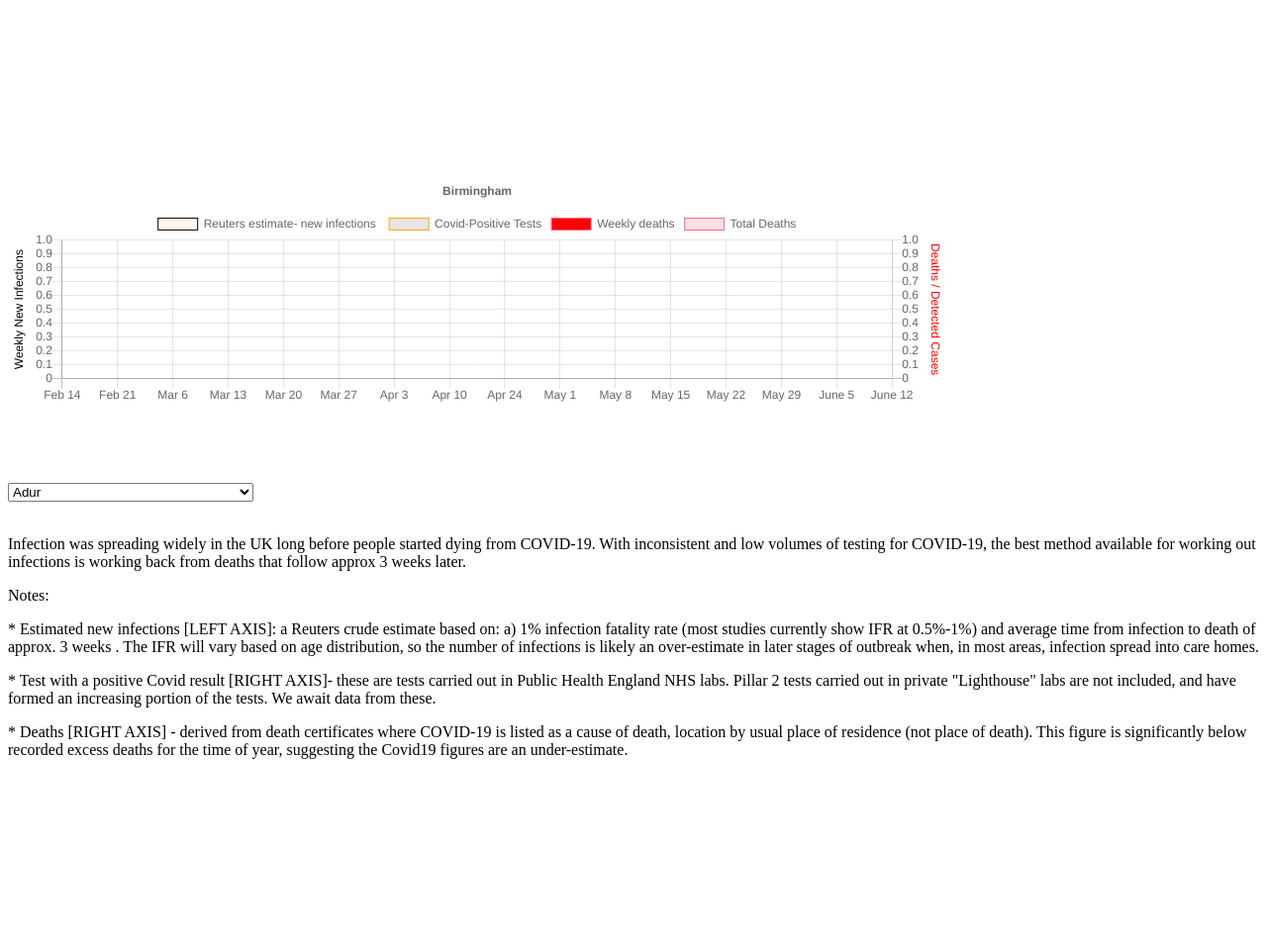
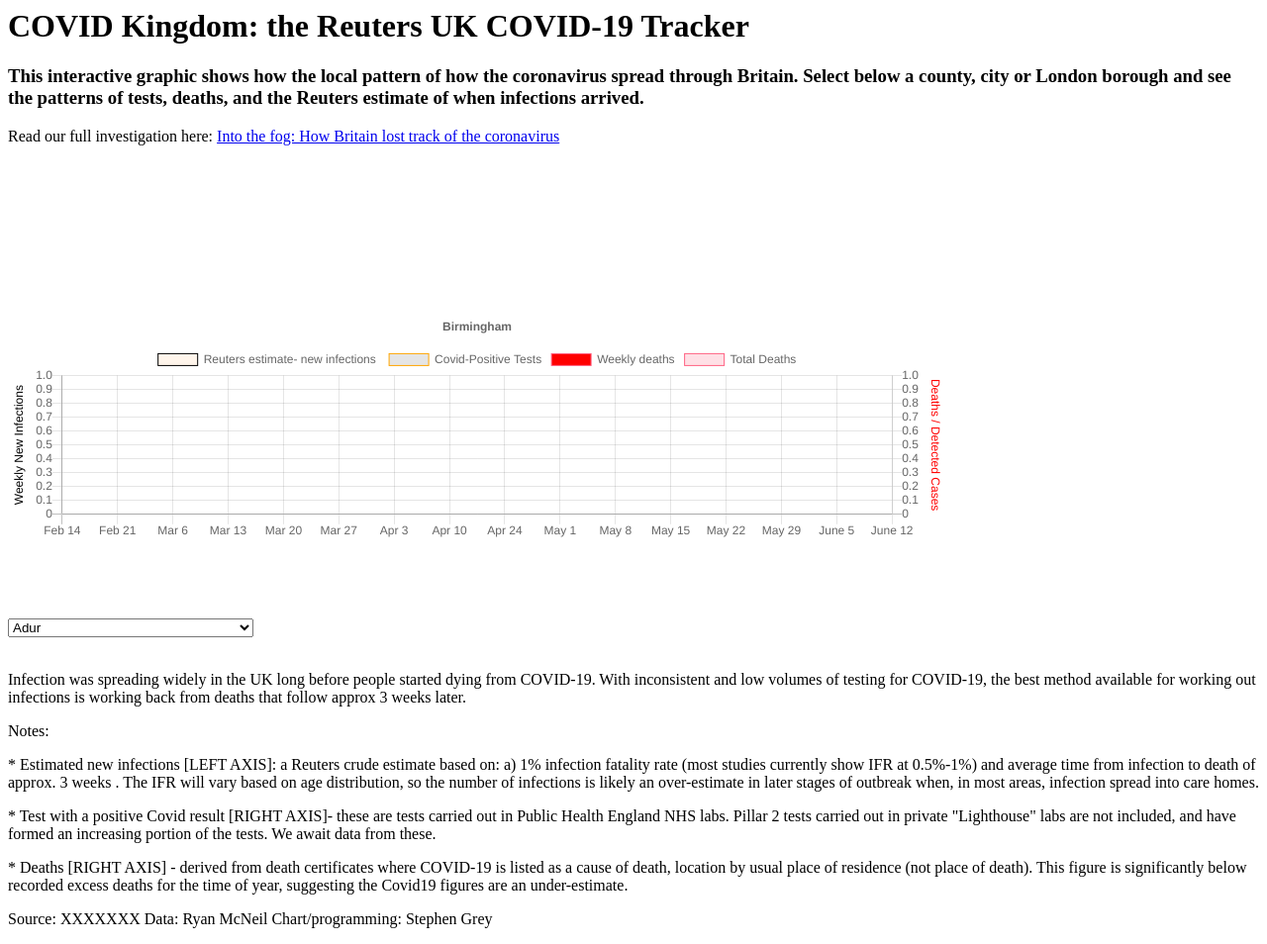
Before and after one commit to StephenGrey/covid_data, a Django app: page /graph/ in a window 1280 px wide. Shown: the whole page at 99% size. Before the commit the page ends 767 px from the top, so only its background shows below. Run offline with Django 3.2, Linux system fonts and the light colour scheme; data that the repository does not hold is empty; a map, chart or similar area stays blank; parts of the project's set-up code (start-up, migrations or seed data) failed here and were passed over; some libraries are stand-ins or nearby versions.

Commit message:
Update local_covid.html

```diff
--- a/graph/templates/graph/local_covid.html
+++ b/graph/templates/graph/local_covid.html
@@ -3,9 +3,15 @@
 <script src="https://cdnjs.cloudflare.com/ajax/libs/Chart.js/2.6.0/Chart.min.js"></script>
 
 
+<h1>COVID Kingdom: the Reuters UK <b>COVID-19 Tracker</b></h1>
+<p><p>
+<h3>This interactive graphic shows how the local pattern of how the coronavirus spread through Britain.
+Select below a county, city or London borough and see the patterns of tests, deaths, and the Reuters estimate of when infections arrived.
+</h3><p>
+Read our full investigation here:  <a href="https://www.reuters.com/investigates/special-report/health-coronavirus-britain-tracing/">Into the fog: How Britain lost track of the coronavirus</a>
 
 <div class="container">
-  <br />
+
   <div class="row">
   	<div style="width:75%; height:50%">
     <div class="col-md-1"></div>
@@ -382,6 +388,8 @@
 </select>
 </div>
 
+
+
 <div class="container">
   <br />
 
@@ -397,8 +405,9 @@
 * Deaths [RIGHT AXIS] - derived from death certificates where COVID-19 is listed as a cause of death, location by usual place of residence (not place of death). This figure is significantly below recorded excess deaths for the time of year, suggesting the Covid19 figures are an under-estimate.
 <p>
 
-
-
+Source: XXXXXXX
+Data: Ryan McNeil
+Chart/programming: Stephen Grey
 
 
 </div>
```
